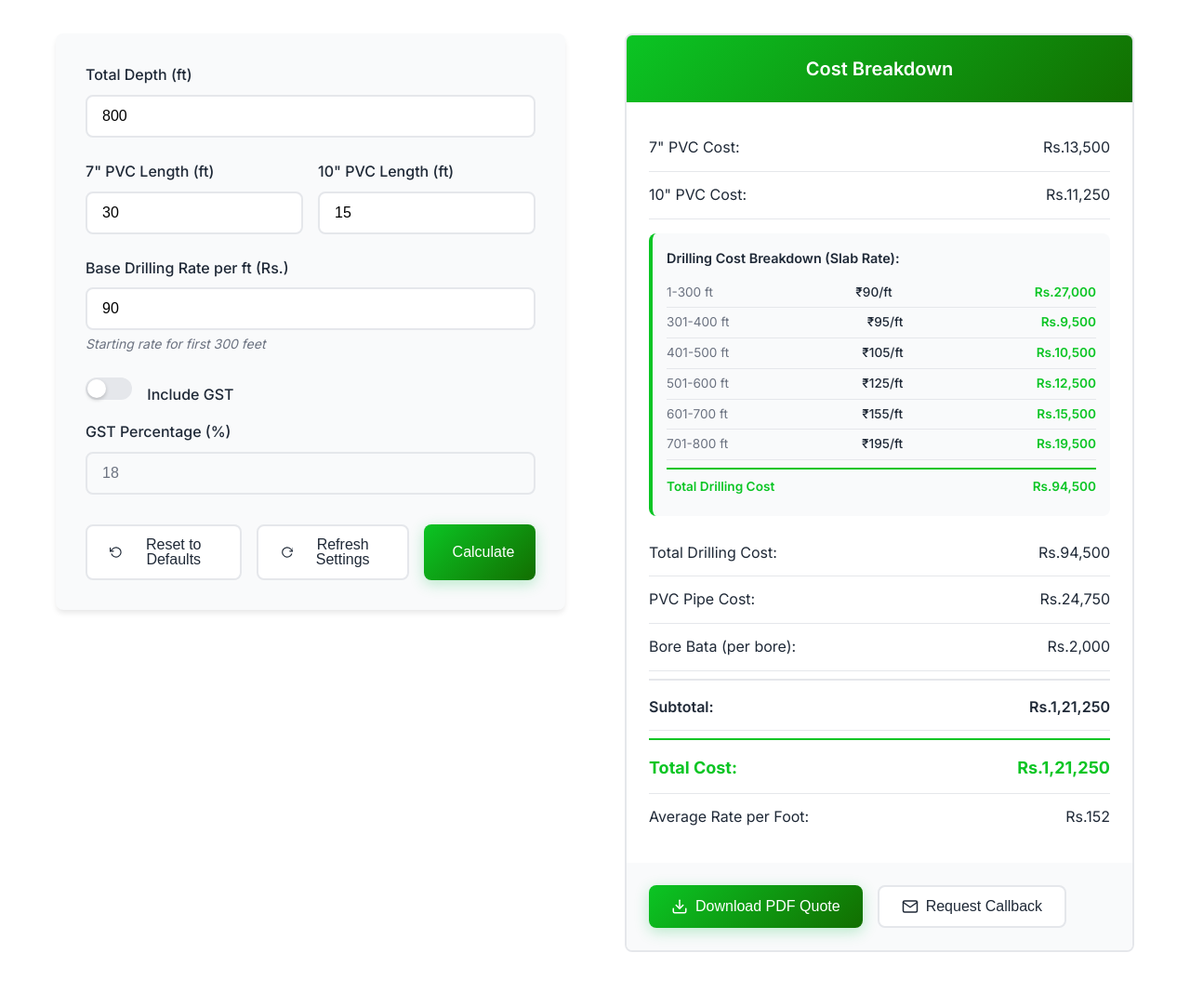
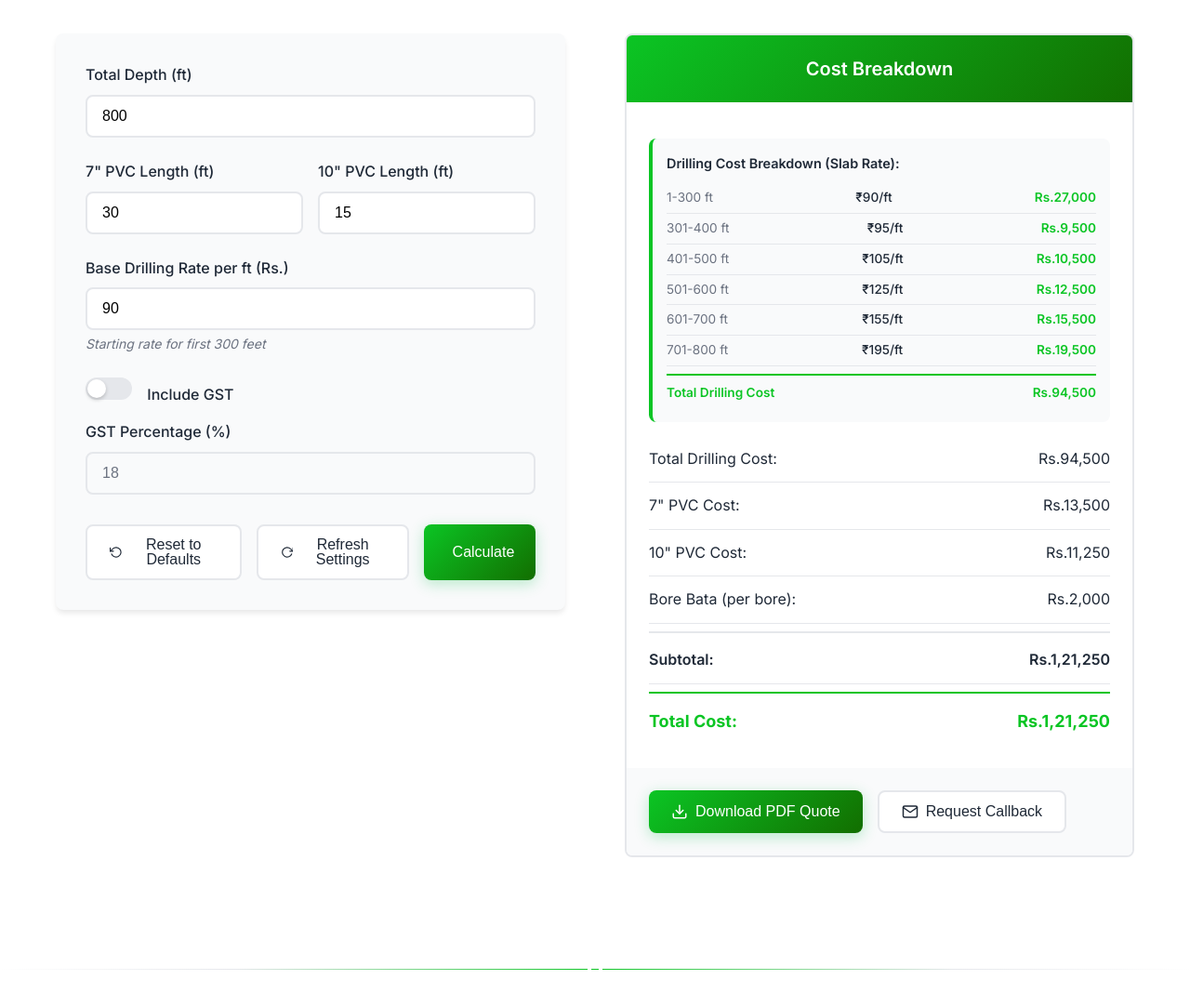
Before and after one commit to maniraja5599/AnjaneyaBorewells, a website: page index.html in a window 1280 px wide. Shown: the part 4380-5462 px from the top of the page at 93% size. Drawn offline with nearby package versions, Linux system fonts and the light colour scheme.

Commit message:
Remove combined PVC total and average rate per foot - Remove combined PVC Pipe Cost from breakdown - Show individual 7 inch PVC and 10 inch PVC costs separately - Remove Average Rate per Foot display - Streamline cost breakdown structure for better clarity

```diff
--- a/index.html
+++ b/index.html
@@ -454,14 +454,6 @@
                         <h3>Cost Breakdown</h3>
                     </div>
                     <div class="results-content">
-                        <div class="cost-item">
-                            <span>7" PVC Cost:</span>
-                            <span id="pvc7Cost">₹0</span>
-                        </div>
-                        <div class="cost-item">
-                            <span>10" PVC Cost:</span>
-                            <span id="pvc10Cost">₹0</span>
-                        </div>
         <div class="slab-breakdown" id="slabBreakdown" style="display: none;">
             <div class="slab-header">
                 <span>Drilling Cost Breakdown (Slab Rate):</span>
@@ -473,8 +465,12 @@
             <span id="drillingCost">₹0</span>
         </div>
         <div class="cost-item">
-            <span>PVC Pipe Cost:</span>
-            <span id="pvcCost">₹0</span>
+            <span>7" PVC Cost:</span>
+            <span id="pvc7Cost">₹0</span>
+        </div>
+        <div class="cost-item">
+            <span>10" PVC Cost:</span>
+            <span id="pvc10Cost">₹0</span>
         </div>
         <div class="cost-item">
             <span>Bore Bata (per bore):</span>
@@ -491,10 +487,6 @@
                         <div class="cost-item total">
                             <span>Total Cost:</span>
                             <span id="totalCost">₹0</span>
-                        </div>
-                        <div class="cost-item">
-                            <span>Average Rate per Foot:</span>
-                            <span id="perFootRate">₹0</span>
                         </div>
                     </div>
                     <div class="results-actions">
--- a/script.js
+++ b/script.js
@@ -795,15 +795,12 @@ class CostCalculator {
         // Display drilling cost
         document.getElementById('drillingCost').textContent = this.formatCurrency(results.drillingCost);
 
-        // Display PVC costs
-        document.getElementById('pvcCost').textContent = this.formatCurrency(results.pvc7Cost + results.pvc10Cost);
+        // Display individual PVC costs
+        document.getElementById('pvc7Cost').textContent = this.formatCurrency(results.pvc7Cost);
+        document.getElementById('pvc10Cost').textContent = this.formatCurrency(results.pvc10Cost);
 
         // Display Bore Bata cost (fixed ₹2000)
         document.getElementById('boreBataCost').textContent = this.formatCurrency(results.boreBataCost);
-
-        // Display individual PVC costs
-        document.getElementById('pvc7Cost').textContent = this.formatCurrency(results.pvc7Cost);
-        document.getElementById('pvc10Cost').textContent = this.formatCurrency(results.pvc10Cost);
 
         document.getElementById('subtotal').textContent = this.formatCurrency(results.subtotal);
 
@@ -822,7 +819,6 @@ class CostCalculator {
         }
 
         document.getElementById('totalCost').textContent = this.formatCurrency(results.totalCost);
-        document.getElementById('perFootRate').textContent = this.formatCurrency(results.perFootRate);
 
         // Show results section
         document.getElementById('calculatorResults').style.display = 'block';
```
